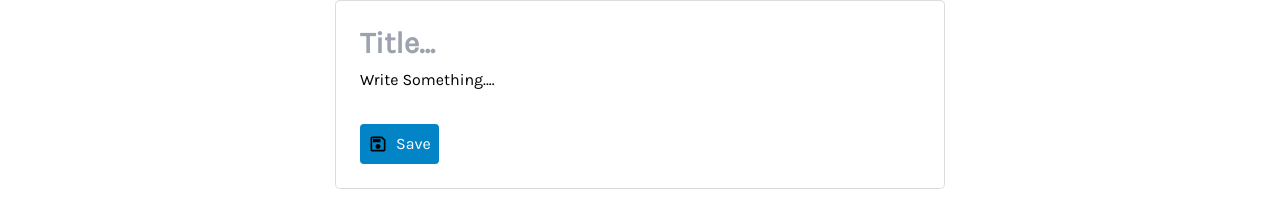
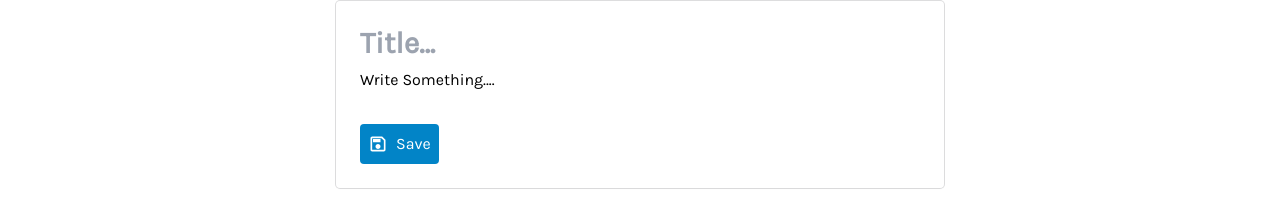
Before and after one commit to jalusw/noted, a React (Vite) app: page /note/create in a window 1280 px wide. Shown: the part 123-347 px from the top of the page. Built offline with nearby package versions, Linux system fonts and the light colour scheme.

Commit message:
change icon color to white

```diff
--- a/src/components/notepad/Notepad.jsx
+++ b/src/components/notepad/Notepad.jsx
@@ -49,7 +49,7 @@ function Notepad() {
         />
       </section>
       <Button variant="primary" className=" mt-8 flex items-center space-x-2">
-        <SaveIcon />
+        <SaveIcon color="white" />
         <span>Save</span>
       </Button>
     </form>
```
